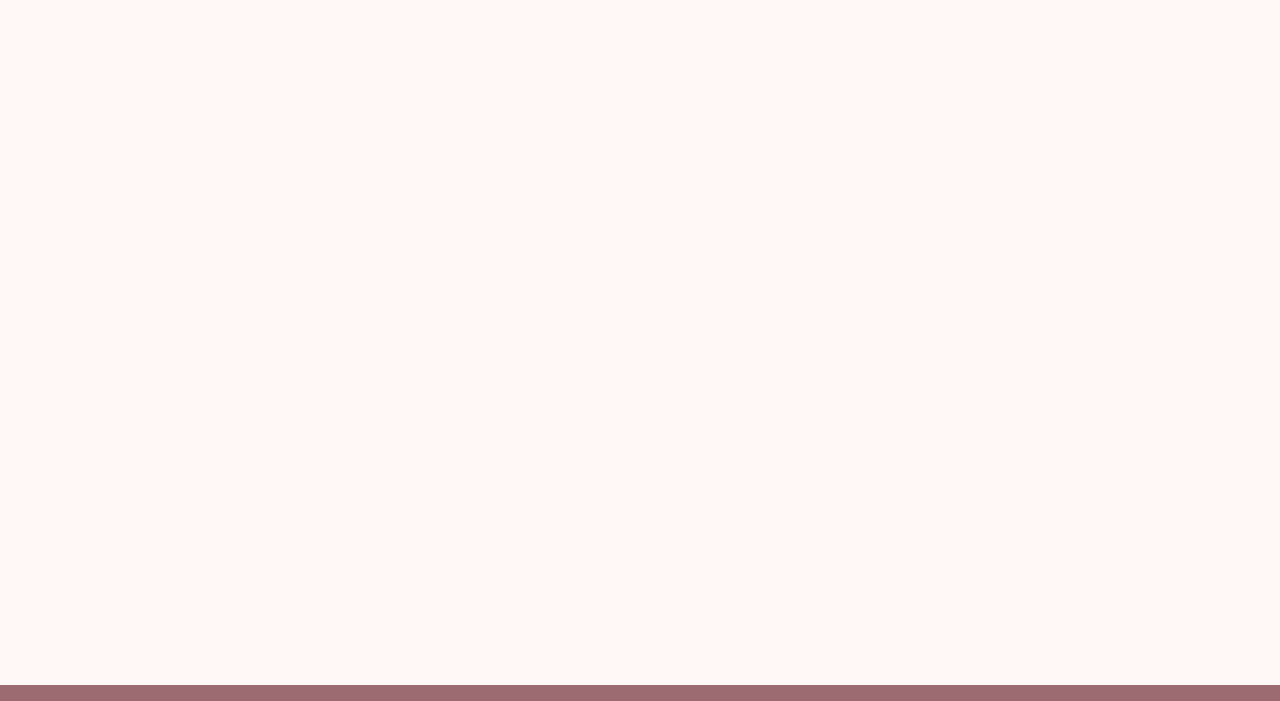
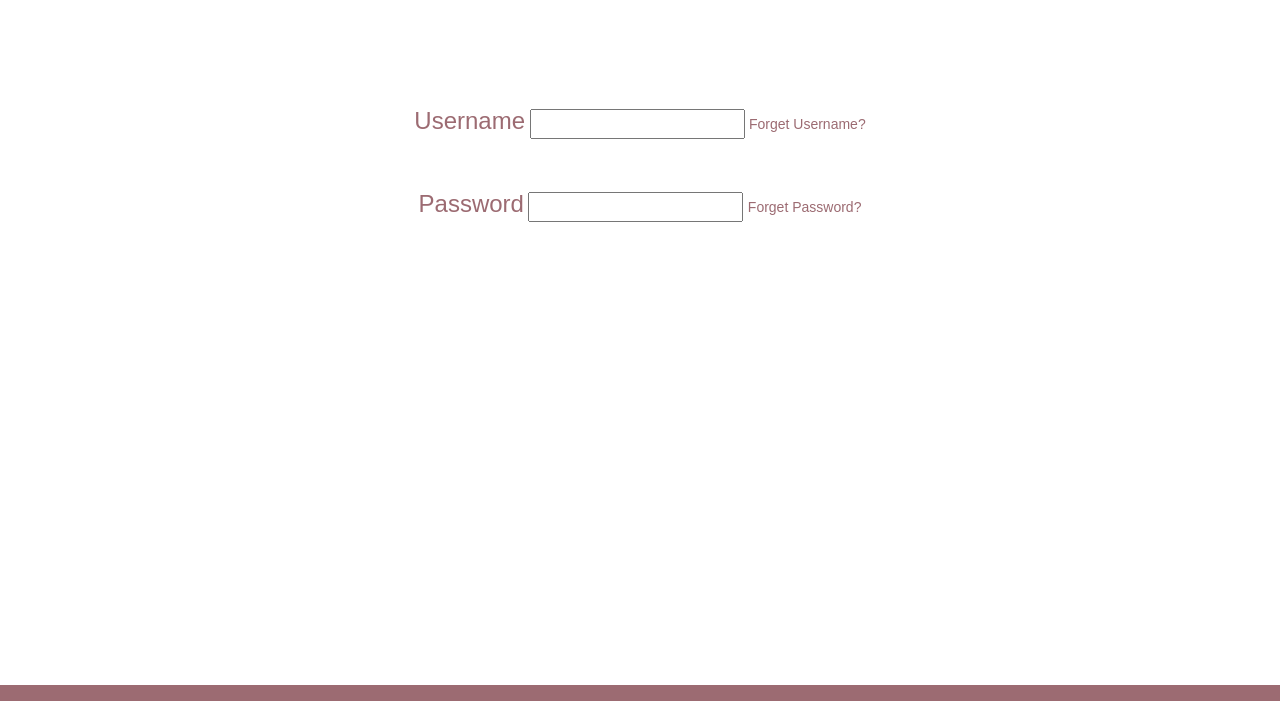
Before and after one commit to mkr64294/SE465-DCMS-User-Module, a plain HTML site: page logIn.html in a window 1280 px wide. Shown: the part 99-800 px from the top of the page. Drawn offline with nearby package versions, Linux system fonts and the light colour scheme.

Commit message:
Will this work?
Try to see if these will actually combine with the existing files

```diff
--- a/logIn.html
+++ b/logIn.html
@@ -32,7 +32,7 @@
       </style>
   </head>
 
-<body style="background-color:#fff8f6;">
+<body style="background-color:#ffg8f6;">
 
     <h1><span>Data Content Management System</span></h1>
 
@@ -44,6 +44,14 @@
 
         </div>
       </div>
+
+	      <a style="font-size:24px">Username</a>
+          <input type = "text" id = "myText" />
+		  <a style="font-size:14px">Forget Username?</a>
+		  <br>
+          <a style="font-size:24px">Password</a>
+          <input type = "text" id = "myText" />
+		  <a style="font-size:14px">Forget Password?</a>
 
 
 
```
Also changed, not shown: index.html (+5 -3 lines).
